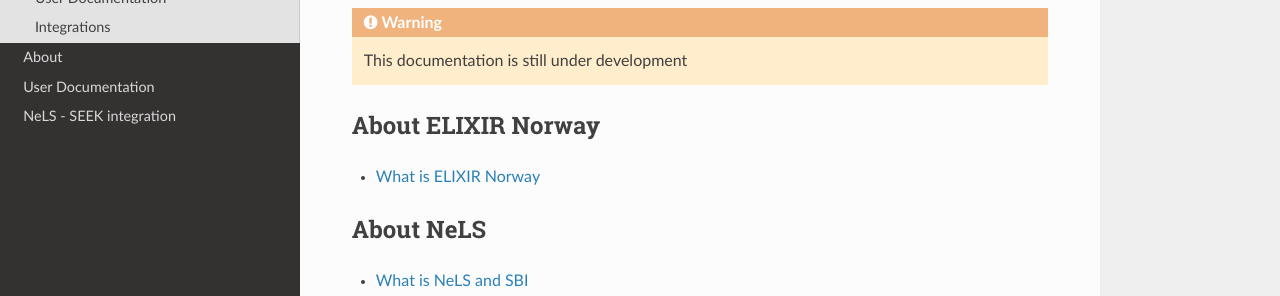
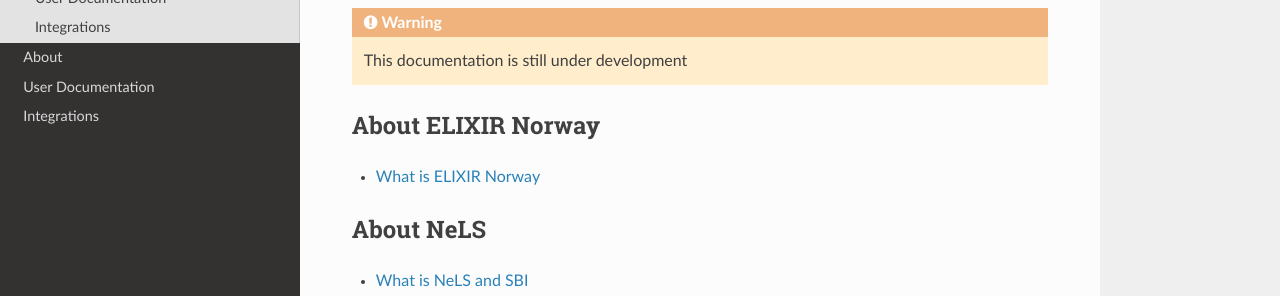
Before and after one commit to elixir-no-nels/nels-docs, an MkDocs documentation site: the page built from docs/index.md, in a window 1280 px wide. Shown: the part 272-568 px from the top of the page. Built offline with MkDocs 1.6.1, drawn with Linux system fonts in a browser that asks for light colours; nearby versions of some CDN libraries.

Commit message:
Rename NeLS - SEEK integration to Integrations

```diff
--- a/mkdocs.yml
+++ b/mkdocs.yml
@@ -15,4 +15,4 @@
  - Home: 'index.md'
  - About: 'about.md'
  - User Documentation: 'user-doc.md'
- - NeLS - SEEK integration: 'integrations.md'
+ - Integrations: 'integrations.md'
```
